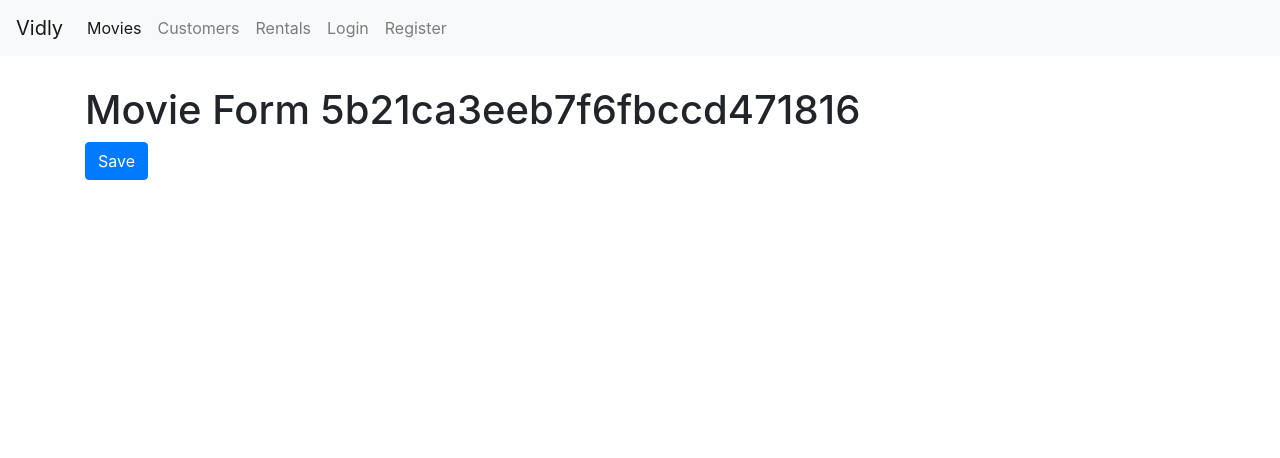
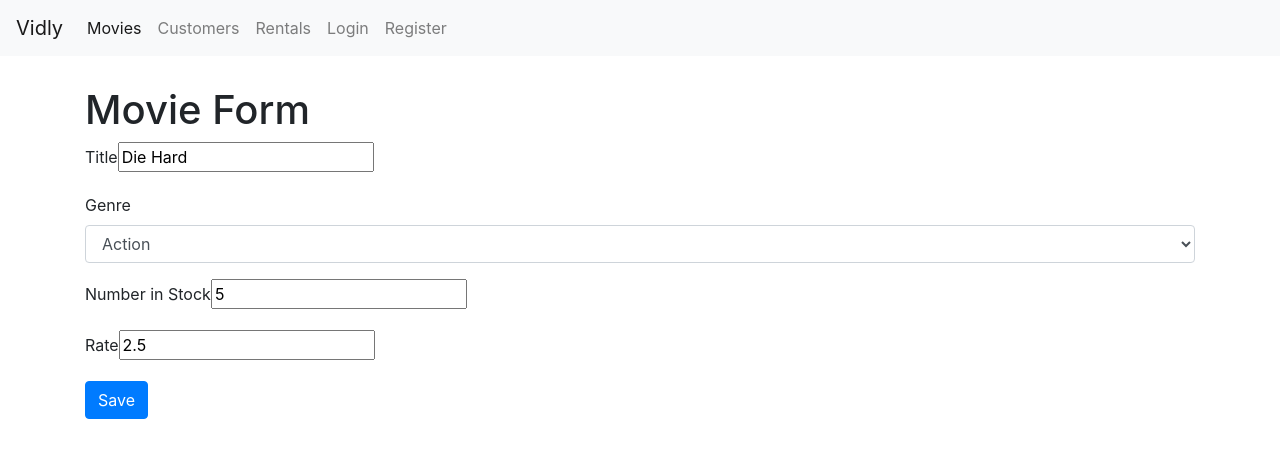
Before and after one commit to borg007/vidly, a React (Create React App) app: page /movies/5b21ca3eeb7f6fbccd471816 in a window 1280 px wide. Shown: the top 458 px of the page. Built offline with nearby package versions, Linux system fonts and the light colour scheme.

Commit message:
Vidly up to Forms Section Completion

```diff
--- a/src/components/common/form.jsx
+++ b/src/components/common/form.jsx
@@ -1,6 +1,7 @@
 import React, { Component } from "react";
-import Joi from "joi-browser"; // string validation library - google it
+import Joi from "joi-browser";
 import Input from "./input";
+import Select from "./select";
 
 class Form extends Component {
   state = {
@@ -38,11 +39,12 @@
   handleChange = ({ currentTarget: input }) => {
     const errors = { ...this.state.errors };
     const errorMessage = this.validateProperty(input);
-    if (errorMessage) errors[Input.name] = errorMessage;
+    if (errorMessage) errors[input.name] = errorMessage;
     else delete errors[input.name];
 
     const data = { ...this.state.data };
     data[input.name] = input.value;
+
     this.setState({ data, errors });
   };
 
@@ -53,6 +55,22 @@
       </button>
     );
   }
+
+  renderSelect(name, label, options) {
+    const { data, errors } = this.state;
+
+    return (
+      <Select
+        name={name}
+        value={data[name]}
+        label={label}
+        options={options}
+        onChange={this.handleChange}
+        error={errors[name]}
+      />
+    );
+  }
+
   renderInput(name, label, type = "text") {
     const { data, errors } = this.state;
 
--- a/src/components/common/like.jsx
+++ b/src/components/common/like.jsx
@@ -1,4 +1,4 @@
-import React, { Component } from "react";
+import React from "react";
 
 //Control Component - received data and send via props: no state
 //converted to a stateless function
--- /dev/null
+++ b/src/components/common/select.jsx
@@ -0,0 +1,20 @@
+import React from "react";
+
+const Select = ({ name, label, options, error, ...rest }) => {
+  return (
+    <div className="form-group">
+      <label htmlFor={name}>{label}</label>
+      <select name={name} id={name} {...rest} className="form-control">
+        <option value="" />
+        {options.map(option => (
+          <option key={option._id} value={option._id}>
+            {option.name}
+          </option>
+        ))}
+      </select>
+      {error && <div className="alert alert-danger">{error}</div>}
+    </div>
+  );
+};
+
+export default Select;
--- a/src/components/movieForm.jsx
+++ b/src/components/movieForm.jsx
@@ -1,17 +1,80 @@
 import React from "react";
+import Joi from "joi-browser";
+import Form from "./common/form";
+import { getMovie, saveMovie } from "../services/fakeMovieService";
+import { getGenres } from "../services/fakeGenreService";
 
-const MovieForm = ({ match, history }) => {
-  return (
-    <div>
-      <h1>Movie Form {match.params.id} </h1>
-      <button
-        className="btn btn-primary"
-        onClick={() => history.push("/movies")}
-      >
-        Save
-      </button>
-    </div>
-  );
-};
+class MovieForm extends Form {
+  state = {
+    data: {
+      title: "",
+      genreId: "",
+      numberInStock: "",
+      dailyRentalRate: ""
+    },
+    genres: [],
+    errors: {}
+  };
+
+  schema = {
+    _id: Joi.string(),
+    title: Joi.string().required().label("Title"),
+    genreId: Joi.string().required().label("Genre"),
+    numberInStock: Joi.number()
+      .required()
+      .min(0)
+      .max(100)
+      .label("Number in Stock"),
+    dailyRentalRate: Joi.number()
+      .required()
+      .min(0)
+      .max(10)
+      .label("Daily Rental Rate")
+  };
+
+  componentDidMount() {
+    const genres = getGenres();
+    this.setState({ genres });
+
+    const movieId = this.props.match.params.id;
+    if (movieId === "new") return;
+
+    const movie = getMovie(movieId);
+    if (!movie) return this.props.history.replace("/not-found");
+
+    this.setState({ data: this.mapToViewModel(movie) });
+  }
+
+  mapToViewModel(movie) {
+    return {
+      _id: movie._id,
+      title: movie.title,
+      genreId: movie.genre._id,
+      numberInStock: movie.numberInStock,
+      dailyRentalRate: movie.dailyRentalRate
+    };
+  }
+
+  doSubmit = () => {
+    saveMovie(this.state.data);
+
+    this.props.history.push("/movies");
+  };
+
+  render() {
+    return (
+      <div>
+        <h1>Movie Form</h1>
+        <form onSubmit={this.handleSubmit}>
+          {this.renderInput("title", "Title")}
+          {this.renderSelect("genreId", "Genre", this.state.genres)}
+          {this.renderInput("numberInStock", "Number in Stock", "number")}
+          {this.renderInput("dailyRentalRate", "Rate")}
+          {this.renderButton("Save")}
+        </form>
+      </div>
+    );
+  }
+}
 
 export default MovieForm;
--- a/src/components/movies.jsx
+++ b/src/components/movies.jsx
@@ -1,12 +1,13 @@
 import React, { Component } from "react";
+import { Link } from "react-router-dom";
 import MoviesTable from "./moviesTable";
-import { getMovies } from "../services/fakeMovieService";
-// import Like from "./common/like";
 import ListGroup from "./common/listGroup";
 import Pagination from "./common/pagination";
+import { getMovies, deleteMovie } from "../services/fakeMovieService";
 import { getGenres } from "../services/fakeGenreService";
 import { paginate } from "../utils/paginate";
 import _ from "lodash";
+import SearchBox from "./searchBox";
 
 class Movies extends Component {
   state = {
@@ -14,16 +15,22 @@
     genres: [],
     currentPage: 1,
     pageSize: 4,
+    searchQuery: "",
+    selectedGenre: null,
     sortColumn: { path: "title", order: "asc" }
   };
 
   componentDidMount() {
     const genres = [{ _id: "", name: "All Genres" }, ...getGenres()];
+
     this.setState({ movies: getMovies(), genres });
   }
+
   handleDelete = movie => {
     const movies = this.state.movies.filter(m => m._id !== movie._id);
     this.setState({ movies });
+
+    deleteMovie(movie._id);
   };
 
   handleLike = movie => {
@@ -39,26 +46,34 @@
   };
 
   handleGenreSelect = genre => {
-    this.setState({ selectedGenre: genre, currentPage: 1 });
+    this.setState({ selectedGenre: genre, searchQuery: "", currentPage: 1 });
+  };
+
+  handleSearch = query => {
+    this.setState({ searchQuery: query, selectedGenre: null, currentPage: 1 });
   };
 
   handleSort = sortColumn => {
     this.setState({ sortColumn });
   };
 
-  getPageData = () => {
+  getPagedData = () => {
     const {
       pageSize,
       currentPage,
       sortColumn,
       selectedGenre,
+      searchQuery,
       movies: allMovies
     } = this.state;
 
-    const filtered =
-      selectedGenre && selectedGenre._id
-        ? allMovies.filter(m => m.genre._id === selectedGenre._id)
-        : allMovies;
+    let filtered = allMovies;
+    if (searchQuery)
+      filtered = allMovies.filter(m =>
+        m.title.toLowerCase().startsWith(searchQuery.toLowerCase())
+      );
+    else if (selectedGenre && selectedGenre._id)
+      filtered = allMovies.filter(m => m.genre._id === selectedGenre._id);
 
     const sorted = _.orderBy(filtered, [sortColumn.path], [sortColumn.order]);
 
@@ -69,11 +84,11 @@
 
   render() {
     const { length: count } = this.state.movies;
-    const { pageSize, currentPage, sortColumn } = this.state;
+    const { pageSize, currentPage, sortColumn, searchQuery } = this.state;
 
-    if (count === 0) return <p>There are no movies in the database!</p>;
+    if (count === 0) return <p>There are no movies in the database.</p>;
 
-    const { totalCount, data: movies } = this.getPageData();
+    const { totalCount, data: movies } = this.getPagedData();
 
     return (
       <div className="row">
@@ -85,7 +100,15 @@
           />
         </div>
         <div className="col">
+          <Link
+            to="/movies/new"
+            className="btn btn-primary"
+            style={{ marginBottom: 20 }}
+          >
+            New Movie
+          </Link>
           <p>Showing {totalCount} movies in the database.</p>
+          <SearchBox value={searchQuery} onChange={this.handleSearch} />
           <MoviesTable
             movies={movies}
             sortColumn={sortColumn}
--- /dev/null
+++ b/src/components/searchBox.jsx
@@ -0,0 +1,16 @@
+import React from "react";
+
+const SearchBox = ({ value, onChange }) => {
+  return (
+    <input
+      type="text"
+      name="query"
+      className="form-control my-3"
+      placeholder="Search..."
+      value={value}
+      onChange={e => onChange(e.currentTarget.value)}
+    />
+  );
+};
+
+export default SearchBox;
--- a/src/services/fakeMovieService.js
+++ b/src/services/fakeMovieService.js
@@ -77,7 +77,7 @@
 
 export function saveMovie(movie) {
   let movieInDb = movies.find(m => m._id === movie._id) || {};
-  movieInDb.name = movie.name;
+  movieInDb.title = movie.title;
   movieInDb.genre = genresAPI.genres.find(g => g._id === movie.genreId);
   movieInDb.numberInStock = movie.numberInStock;
   movieInDb.dailyRentalRate = movie.dailyRentalRate;
```
Also changed, not shown: src/components/loginForm.jsx (+3 -5 lines), src/components/registerForm.jsx (+3 -11 lines).
